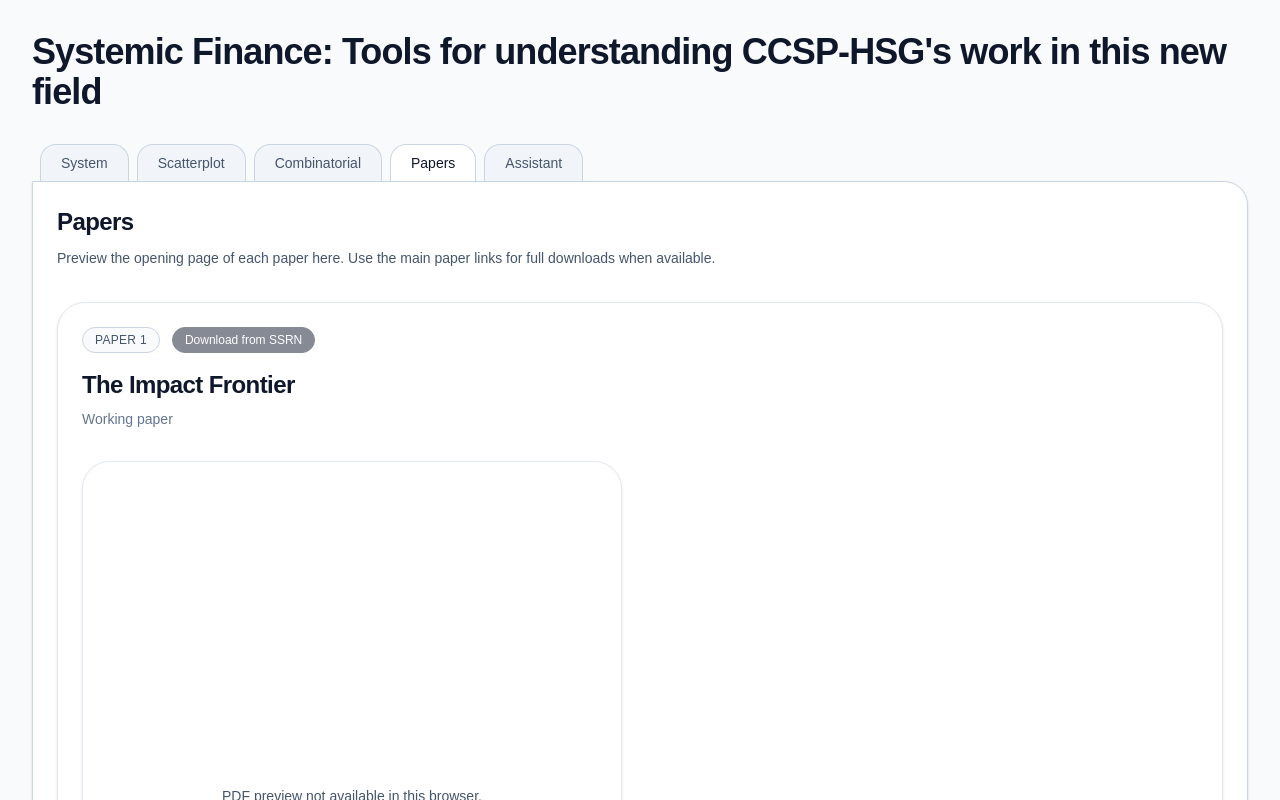
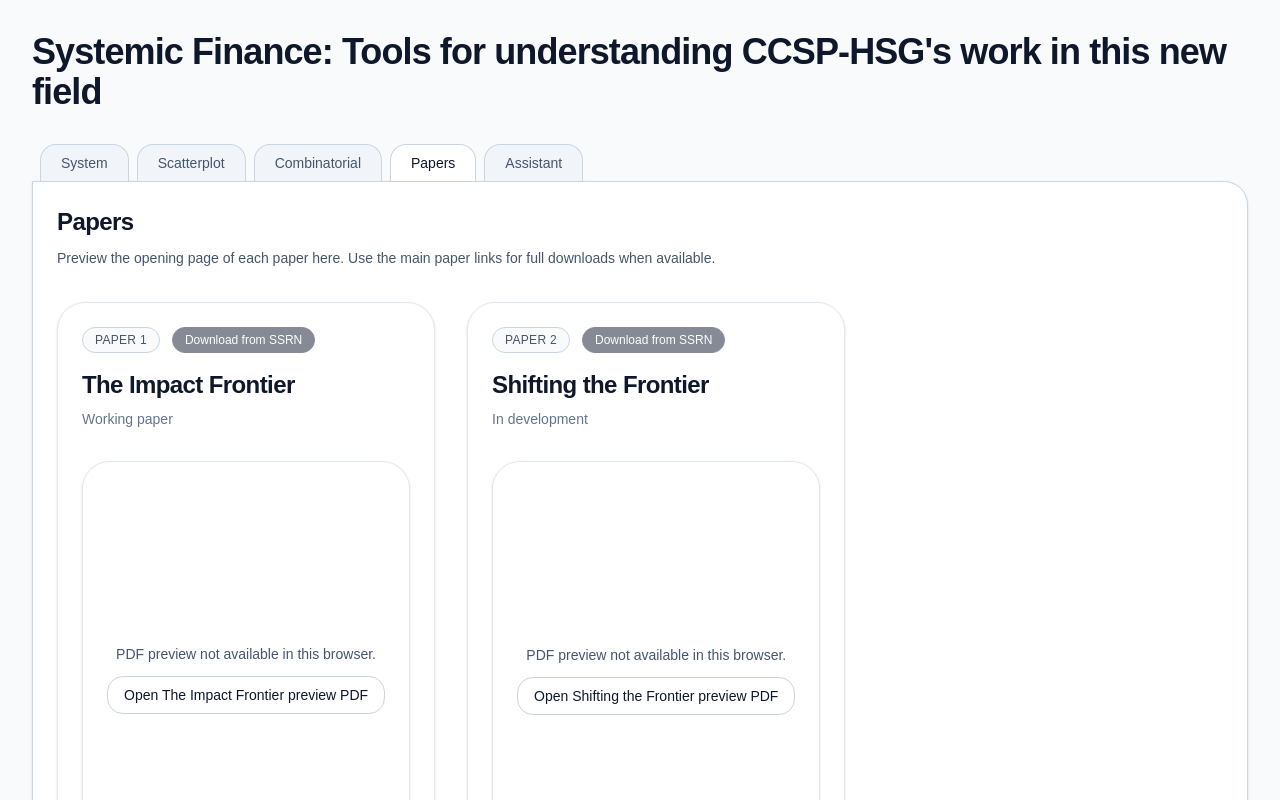
Before and after one commit to jh-tpp/visuals, a Next.js app: page / in a window 1280 px wide. Both pictures are taken after a click on the button "Papers". Shown: the top 800 px of the page. Built offline with nearby package versions, Linux system fonts and the light colour scheme.

Commit message:
Update PapersPanel.jsx

```diff
--- a/components/PapersPanel.jsx
+++ b/components/PapersPanel.jsx
@@ -96,8 +96,8 @@ function PaperCard({
   primaryHref,
 }) {
   return (
-    <section className="grid gap-6">
-      <div className="rounded-[28px] border border-slate-200 bg-white p-6 shadow-sm">
+    <section className="grid gap-6 justify-start">
+      <div className="w-fit max-w-full rounded-[28px] border border-slate-200 bg-white p-6 shadow-sm">
         <div className="flex items-center gap-3">
           <div className="inline-flex w-fit items-center rounded-full border border-slate-300 bg-slate-50 px-3 py-1 text-xs font-medium uppercase tracking-wide text-slate-600">
             {label}
@@ -136,9 +136,11 @@ export default function PapersPanel() {
         </p>
       </div>
 
-      <div className="space-y-8">
+      <div className="flex flex-wrap items-start gap-8">
         {PAPERS.map((paper) => (
-          <PaperCard key={paper.id} {...paper} />
+          <div key={paper.id} className="flex-none">
+            <PaperCard {...paper} />
+          </div>
         ))}
       </div>
     </div>
```
